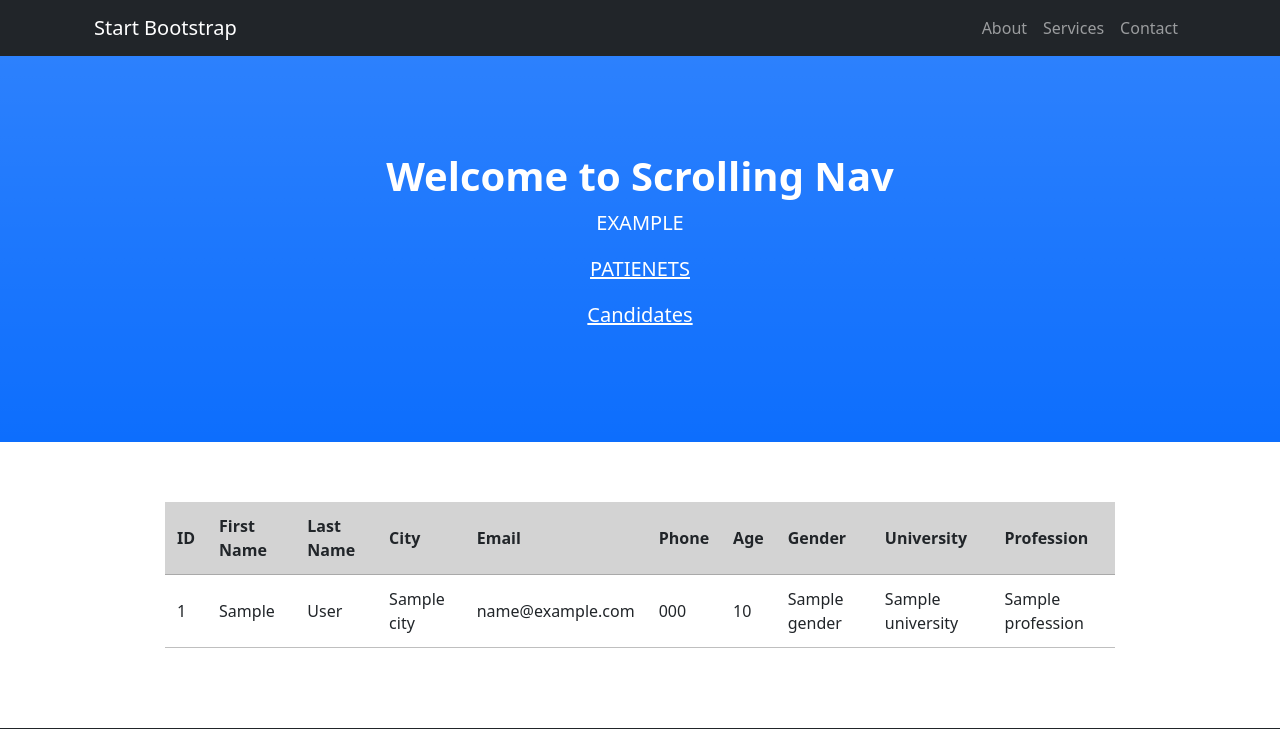
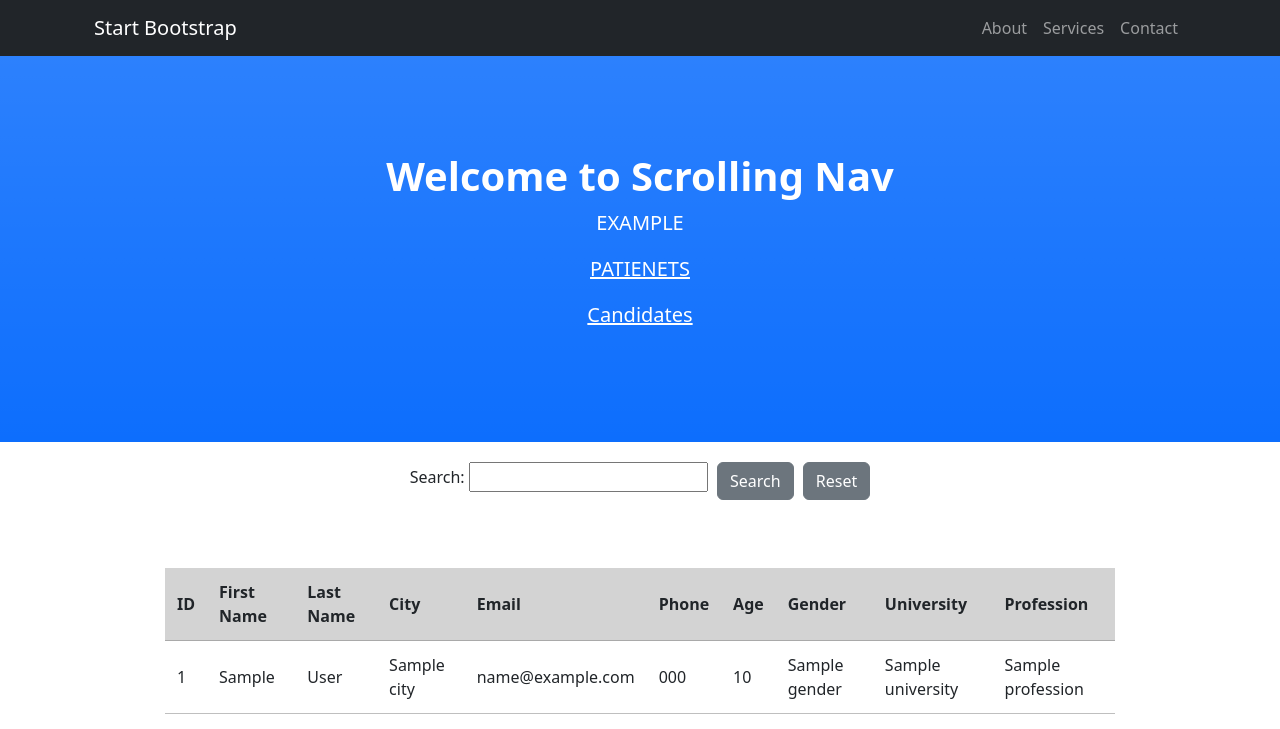
Before and after one commit to mkskh/hospital_database_-group_project-, a Django app: page /candidates/ in a window 1280 px wide. Shown: the top 729 px of the page. Run offline with Django 5.2, Linux system fonts and the light colour scheme; tables that the repository leaves empty hold one stand-in row (values such as "Sample post"); a database or web service that is not in the repository returns one stand-in record (values such as "Sample title"); data that the repository does not hold is empty; some libraries are stand-ins or nearby versions.

Commit message:
created search field

```diff
--- /dev/null
+++ b/candidates/forms.py
@@ -0,0 +1,5 @@
+from django import forms
+
+
+class SearchForm(forms.Form):
+    search = forms.CharField()
--- a/candidates/urls.py
+++ b/candidates/urls.py
@@ -6,4 +6,5 @@ app_name = 'candidates'
 
 urlpatterns = [
     path('', views.index, name='index'),
+    path('', views.reset, name='reset'),
 ]
--- a/candidates/views.py
+++ b/candidates/views.py
@@ -1,14 +1,58 @@
-from django.shortcuts import render
+from django.shortcuts import render, redirect
+from django.urls import reverse
 import requests
+
+from .forms import SearchForm
 
 
 def index(request):
 
     if request.method == "GET":
+
         url = "http://127.0.0.1:8080/candidates/"
+        form = SearchForm()
 
         response = requests.get(url).json()
 
-        example = {"one": "two"}
+        return render(request, 'candidates/index.html', {"response": response, "form": form})
 
-        return render(request, 'candidates/index.html', {"response": response})
+
+    elif request.method == "POST":
+
+        url = "http://127.0.0.1:8080/candidates/"
+        form = SearchForm(request.POST)
+
+        if form.is_valid():
+            response = requests.get(url).json()
+            key = form.cleaned_data['search']
+
+            search_res = []
+
+            if key:
+                for item in response:
+                    if key.lower() in item["first_name"].lower():
+                        search_res.append(item)
+                    elif key.lower() in item["last_name"].lower():
+                        search_res.append(item)
+                    elif key.lower() in item["city"].lower():
+                        search_res.append(item)
+                    elif key.lower() in item["email"].lower():
+                        search_res.append(item)
+                    elif key.lower() in item["phone"].lower():
+                        search_res.append(item)
+                    elif key.lower() in item["university"].lower():
+                        search_res.append(item)
+                    elif key.lower() in item["profession"].lower():
+                        search_res.append(item)
+
+            return render(request, 'candidates/index.html', {"response": search_res, "form": form})
+
+
+def reset(request):
+
+    url = "http://127.0.0.1:8080/candidates/"
+    form = SearchForm()
+
+    response = requests.get(url).json()
+
+    return render(request, 'candidates/index.html', {"response": response, "form": form})
--- a/templates/candidates/index.html
+++ b/templates/candidates/index.html
@@ -1,6 +1,48 @@
 {% extends 'base.html' %}
 
 {% block content %}
+
+
+
+        <!-- {% csrf_token %}
+        <div style="flex: 1;">
+            {{ form.search.errors }}
+            {{ form.search }}
+        </div>
+        <button type="submit" class="btn btn-primary">Search</button>
+        <a href="{% url 'candidates:index' %}">
+            <button class="btn btn-secondary" style="margin-left: 5px;">Reset</button>
+        </a>
+    </form> -->
+
+
+<!-- <div style="max-width: 950px; margin: auto; margin-top: 20px; padding: 10px; background-color: #f9f9f9; border-radius: 8px; box-shadow: 0px 0px 10px rgba(0, 0, 0, 0.1); text-align: center;"></div>
+<form method="post">
+    {% csrf_token %}
+    <div class="mb-3" style="width: 40%; margin: 0 auto;">
+        <input type="text" class="form-control" placeholder="Search" name="username">
+    </div>
+    <button type="submit" class="btn btn-secondary" style="display: block; margin-top: 5px; margin-bottom: 10px; margin-left: auto; margin-right: auto;">Search</button>
+
+</form>
+</div> -->
+
+<div style="margin: 20px auto; text-align: center;">
+    <form method="post" style="display: inline-block; vertical-align: top;">
+        {% csrf_token %}
+        {{ form.as_p }}
+    </form>
+    <button type="submit" class="btn btn-secondary" style="vertical-align: top; margin-left: 5px;">Search</button>
+    <a href="{% url 'candidates:index' %}" style="display: inline-block; vertical-align: top; text-decoration: none; margin-left: 5px;">
+        <button class="btn btn-secondary">Reset</button>
+    </a>
+</div>
+
+
+
+
+
+
 
 <div style="display: flex; justify-content: center; margin: 20px 160px 40px 160px; padding: 20px 5px 40px 5px;">
     <table style="border-collapse: separate; border-spacing: 0; width: 100%; margin-top: 20px;">
```
Also changed, not shown: candidates/t.py (added, +10 -0 lines), README.md, db.sqlite3.
